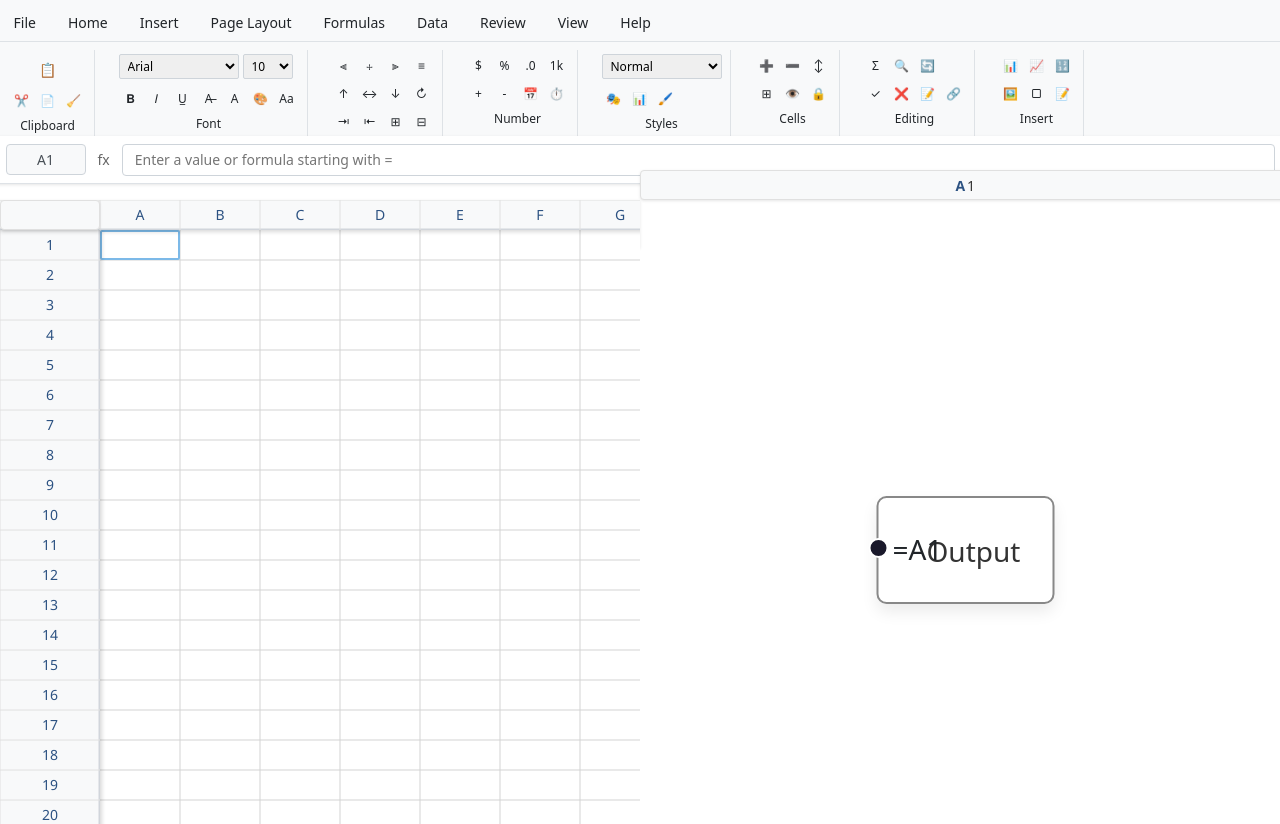
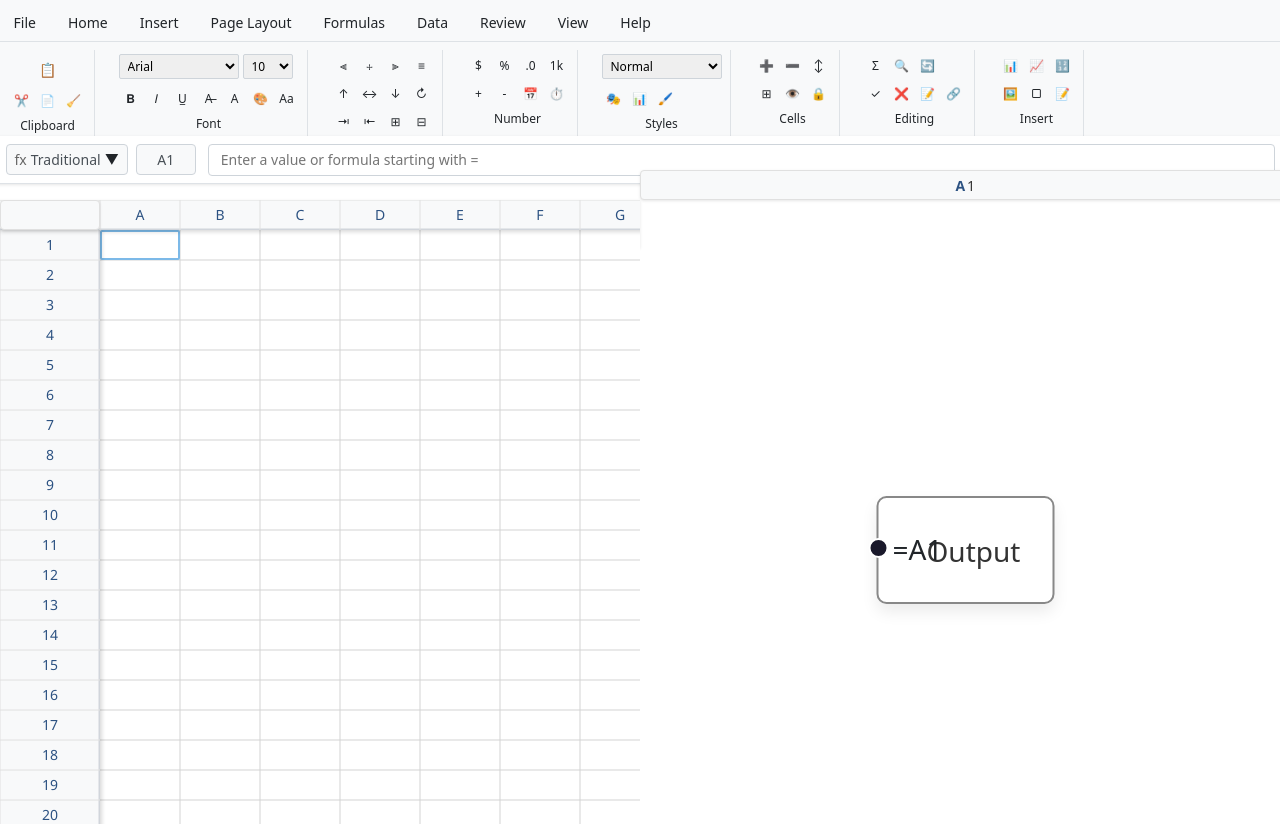
Before and after one commit to NathanaelEastwood/SheetAI, a React (Vite) app: page / in a window 1280 px wide. Built offline with nearby package versions, Linux system fonts and the light colour scheme.

Commit message:
Removed redundant shared state code from main, added switch between traditional and AI powered formulas.

```diff
--- a/src/Components/Table/FormulaBar.tsx
+++ b/src/Components/Table/FormulaBar.tsx
@@ -1,10 +1,15 @@
-import React, { useState, KeyboardEvent } from 'react';
+import React, {useState, KeyboardEvent, useRef} from 'react';
 import { useSelector, useDispatch } from 'react-redux';
 import { RootState } from '../../main';
 import Cell from '../../Entities/Table/Cell';
 import { updateGlobalTableData } from '../../Entities/Table/globalStateStore';
 import parse from '../../Entities/Table/FormulaParser';
 import { getLetterFromNumber } from '../../Entities/General/HelperFunctions';
+import {OpenAI} from "openai";
+import {Simulate} from "react-dom/test-utils";
+import input = Simulate.input;
+
+type FormulaType = 'traditional' | 'prompt';
 
 const FormulaBar: React.FC = () => {
     const dispatch = useDispatch();
@@ -13,6 +18,8 @@ const FormulaBar: React.FC = () => {
     const [isFocused, setIsFocused] = useState(false);
     const [inputValue, setInputValue] = useState('');
     const [hasInitialized, setHasInitialized] = useState(false);
+    const [formulaType, setFormulaType] = useState<FormulaType>('traditional');
+    const [isDropdownOpen, setIsDropdownOpen] = useState(false);
 
     // Initialize the input value when the selected cell changes
     const currentCellValue = tableData.getCellValue(selectedCell[0], selectedCell[1]).UnderlyingValue;
@@ -28,12 +35,19 @@ const FormulaBar: React.FC = () => {
         setInputValue(event.target.value);
     };
 
-    const evaluateFormula = () => {
+    const evaluateFormula = async () => {
         const currentCell = tableData.getCellValue(selectedCell[0], selectedCell[1]);
-
+        console.log("OPENAI_API_KEY:", process.env.OPENAI_API_KEY);
         let newCell: Cell;
         if (inputValue.startsWith('=')) {
-            newCell = parse(new Cell('', inputValue, currentCell.Dependants), tableData, selectedCell);
+            // Handle different formula types
+            if (formulaType === 'traditional') {
+                newCell = parse(new Cell('', inputValue, currentCell.Dependants), tableData, selectedCell);
+            } else if (formulaType === 'prompt') {
+                newCell = parse(new Cell('', '', currentCell.Dependants), tableData, selectedCell);
+            } else {
+                newCell = parse(new Cell('', inputValue, currentCell.Dependants), tableData, selectedCell);
+            }
         } else {
             newCell = new Cell(inputValue, inputValue, currentCell.Dependants);
         }
@@ -67,6 +81,15 @@ const FormulaBar: React.FC = () => {
         evaluateFormula();
     };
 
+    const handleFormulaTypeChange = (type: FormulaType) => {
+        setFormulaType(type);
+        setIsDropdownOpen(false);
+    };
+
+    const handleClickOutside = () => {
+        setIsDropdownOpen(false);
+    };
+
     const cellReference = `${getLetterFromNumber(selectedCell[0] + 1)}${selectedCell[1] + 1}`;
 
     return (
@@ -84,27 +107,104 @@ const FormulaBar: React.FC = () => {
                 display: 'flex',
                 alignItems: 'center',
                 gap: '8px',
+                minWidth: '180px'
             }}>
+                <div style={{ position: 'relative' }}>
+                    <div
+                        onClick={() => setIsDropdownOpen(!isDropdownOpen)}
+                        style={{
+                            display: 'flex',
+                            alignItems: 'center',
+                            gap: '4px',
+                            padding: '4px 8px',
+                            border: '1px solid #ced4da',
+                            borderRadius: '4px',
+                            backgroundColor: '#f8f9fa',
+                            fontSize: '14px',
+                            cursor: 'pointer',
+                            minWidth: '120px',
+                            justifyContent: 'space-between'
+                        }}
+                    >
+                        <span style={{ fontWeight: 500, color: '#666' }}>
+                            {formulaType === 'traditional' ? 'fx' : '🤖'}
+                        </span>
+                        <span style={{ color: '#495057' }}>
+                            {formulaType === 'traditional' ? 'Traditional' : 'Prompt'}
+                        </span>
+                        <span>▼</span>
+                    </div>
+
+                    {isDropdownOpen && (
+                        <>
+                            <div
+                                style={{
+                                    position: 'fixed',
+                                    top: 0,
+                                    left: 0,
+                                    right: 0,
+                                    bottom: 0,
+                                    zIndex: 100
+                                }}
+                                onClick={handleClickOutside}
+                            />
+                            <div style={{
+                                position: 'absolute',
+                                top: '100%',
+                                left: 0,
+                                backgroundColor: 'white',
+                                boxShadow: '0 2px 10px rgba(0,0,0,0.2)',
+                                borderRadius: '4px',
+                                zIndex: 101,
+                                width: '100%',
+                                marginTop: '4px'
+                            }}>
+                                <div
+                                    onClick={() => handleFormulaTypeChange('traditional')}
+                                    style={{
+                                        padding: '8px 12px',
+                                        cursor: 'pointer',
+                                        display: 'flex',
+                                        alignItems: 'center',
+                                        gap: '8px',
+                                        backgroundColor: formulaType === 'traditional' ? '#f8f9fa' : 'transparent'
+                                    }}
+                                >
+                                    <span style={{ fontWeight: 500, color: '#666' }}>fx</span>
+                                    <span>Traditional</span>
+                                </div>
+                                <div
+                                    onClick={() => handleFormulaTypeChange('prompt')}
+                                    style={{
+                                        padding: '8px 12px',
+                                        cursor: 'pointer',
+                                        display: 'flex',
+                                        alignItems: 'center',
+                                        gap: '8px',
+                                        backgroundColor: formulaType === 'prompt' ? '#f8f9fa' : 'transparent'
+                                    }}
+                                >
+                                    <span style={{ fontWeight: 500, color: '#666' }}>🤖</span>
+                                    <span>Prompt</span>
+                                </div>
+                            </div>
+                        </>
+                    )}
+                </div>
+
                 <div style={{
                     padding: '4px 8px',
                     border: '1px solid #ced4da',
                     borderRadius: '4px',
                     backgroundColor: '#f8f9fa',
                     fontSize: '14px',
-                    minWidth: '80px',
+                    minWidth: '60px',
                     textAlign: 'center',
                     color: '#495057'
                 }}>
                     {cellReference}
                 </div>
             </div>
-            <span style={{
-                fontWeight: 500,
-                color: '#666',
-                fontSize: '14px'
-            }}>
-                    fx
-                </span>
             <input
                 type="text"
                 value={inputValue}
@@ -112,7 +212,9 @@ const FormulaBar: React.FC = () => {
                 onFocus={() => setIsFocused(true)}
                 onBlur={handleBlur}
                 onKeyDown={handleKeyDown}
-                placeholder="Enter a value or formula starting with ="
+                placeholder={formulaType === 'traditional'
+                    ? "Enter a value or formula starting with ="
+                    : "Enter a value or AI prompt starting with ="}
                 style={{
                     flex: 1,
                     padding: '6px 12px',
--- a/src/main.tsx
+++ b/src/main.tsx
@@ -10,9 +10,8 @@ import FormulaBar from './Components/Table/FormulaBar';
 import Toolbar from './Components/Toolbar/Toolbar';
 // @ts-ignore
 import { Provider } from 'react-redux'
-import {configureStore, createStore} from "@reduxjs/toolkit";
+import { configureStore } from "@reduxjs/toolkit";
 import globalTableDataReducer from './Entities/Table/globalStateStore';
-import { Form } from 'react-bootstrap';
 
 // Define the type of your shared data
 interface SharedData {
@@ -22,21 +21,6 @@ interface SharedData {
 }
 
 const App: React.FC = () => {
-    // Create state for the shared data.
-    const [sharedData, setSharedData] = React.useState<SharedData>({
-        tableData: null,
-        interactionData: null,
-    });
-
-    // Functions to update parts of the shared data.
-    const updateTableData = (data: any) => {
-        setSharedData(prev => ({ ...prev, tableData: data }));
-    };
-
-    const updateInteractionData = (data: any) => {
-        setSharedData(prev => ({ ...prev, interactionData: data }));
-    };
-
     return (
         <>
             <div className="vh-100 vw-100">
```
